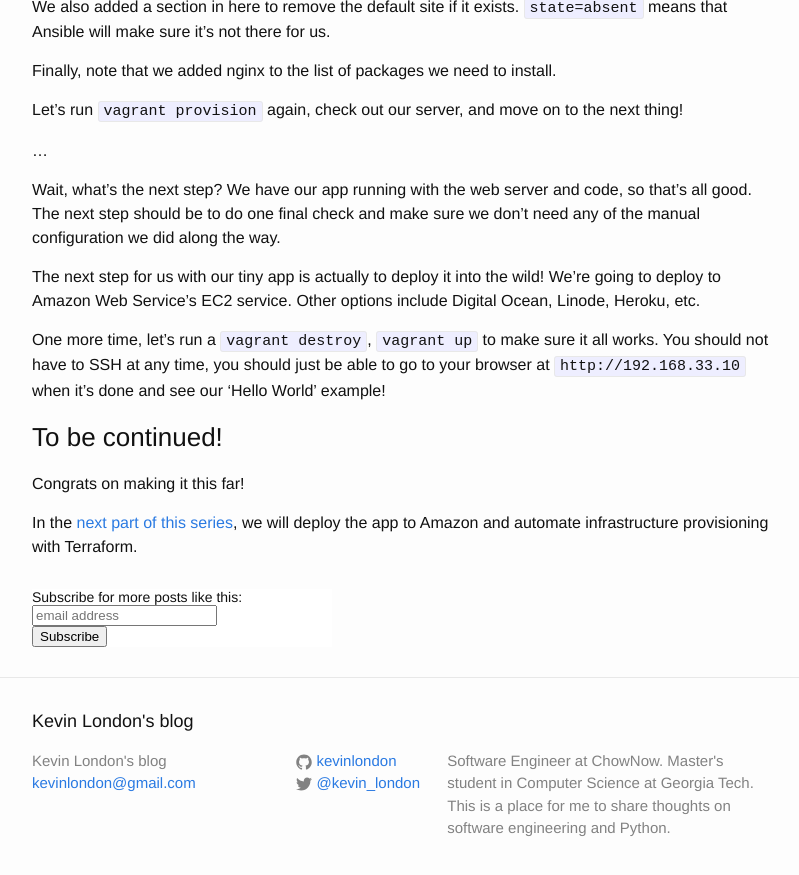
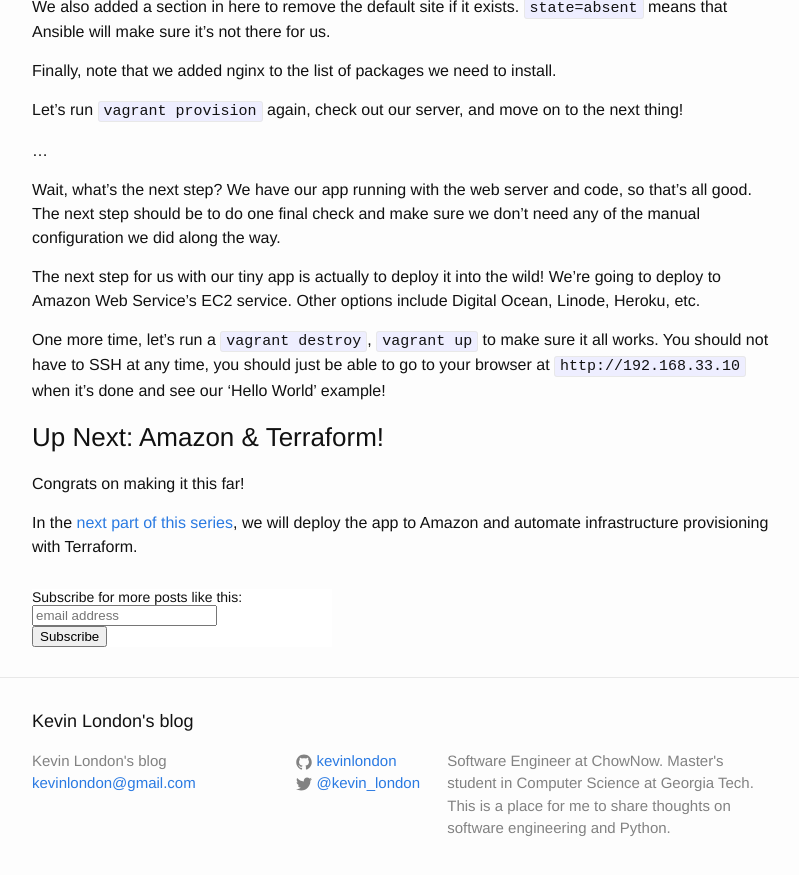
Before and after one commit to kevinlondon/kevinlondon.github.io, a Jekyll site: the page built from _posts/2016-09-19-devops-from-scratch-pt-1.md, in a window 1280 px wide and 900 px high, scrolled down 9745 px. Shown: the top 875 px of the window, without its empty margins (238-1037 px from the left). Built offline with Jekyll 4.4.1, drawn with Linux system fonts in a browser that asks for light colours; comment, search, counter and statistics services are not loaded.

Commit message:
Change bottom of post from TBC

```diff
--- a/_posts/2016-09-19-devops-from-scratch-pt-1.md
+++ b/_posts/2016-09-19-devops-from-scratch-pt-1.md
@@ -525,7 +525,7 @@ You should not have to SSH at any time, you should just be able to go to your
 browser at `http://192.168.33.10` when it's done and see our 'Hello World' example!
 
 
-### To be continued!
+### Up Next: Amazon & Terraform!
 
 Congrats on making it this far!
 
```
